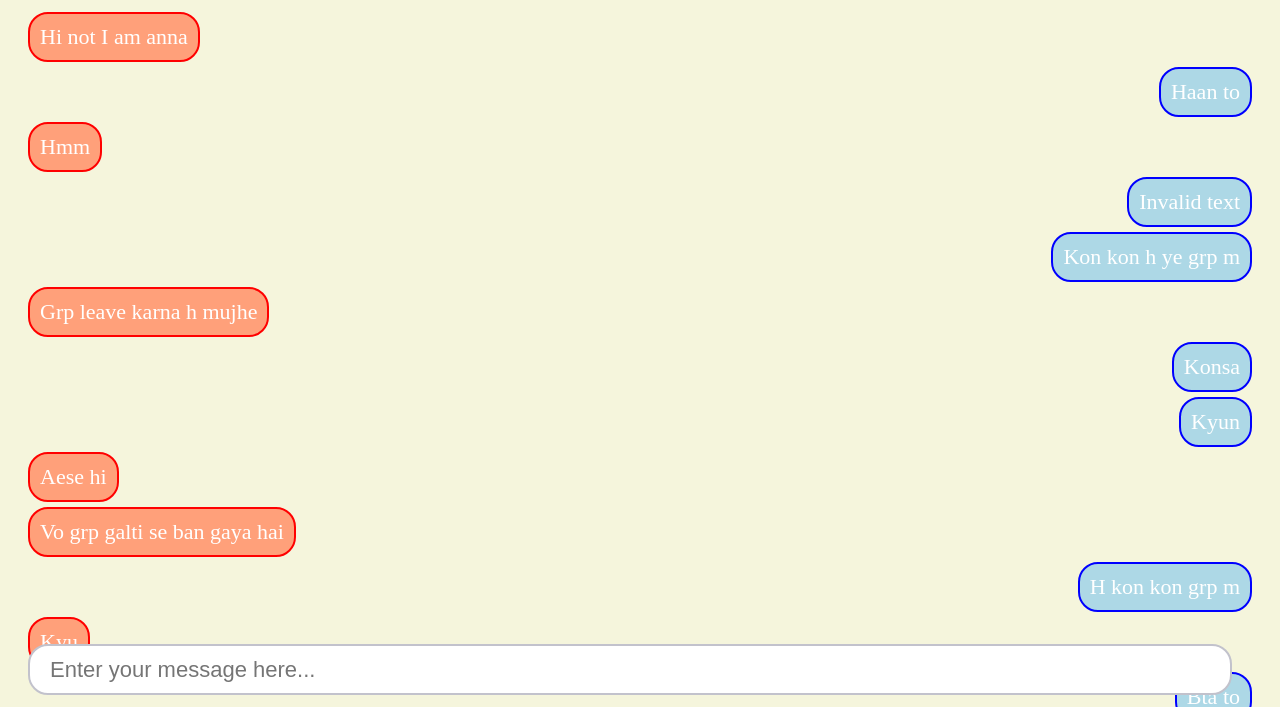
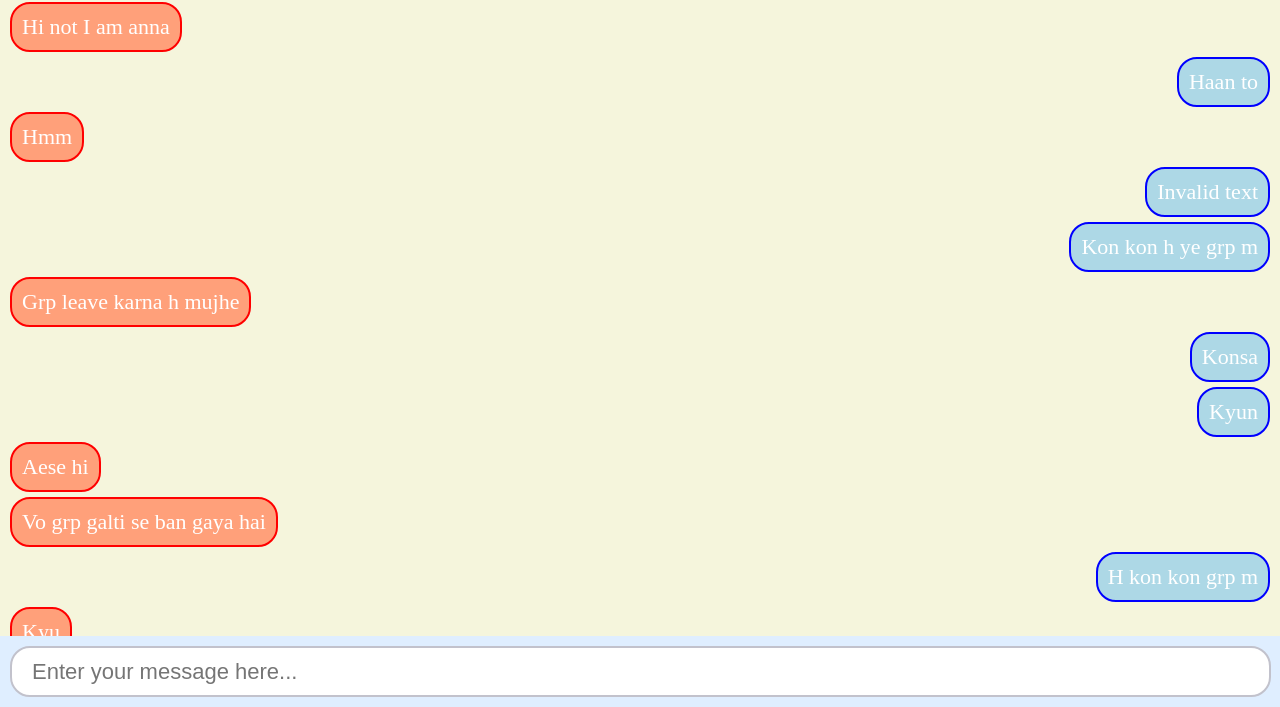
Before and after one commit to JustJunaid/insta_practice, a plain HTML site: page index.html in a window 1280 px wide. Shown: the part 93-800 px from the top of the page. Drawn offline with nearby package versions, Linux system fonts and the light colour scheme.

Commit message:
fix: input box styling

```diff
--- a/index.html
+++ b/index.html
@@ -30,6 +30,7 @@
 			}
 
 			const App = () => (
+				<>
 					<div className="container">
 						<h1 className="heading">Chat between two persons</h1>
 						{messages
@@ -43,12 +44,15 @@
 									<div className="chatsOnLeft">{message.text}</div>
 								)
 							)}
+					</div>
+					<div className="inputContainer">
 						<input
 							className="sendMessageInput"
 							placeholder="Enter your message here..."
 							type="text"
 						/>
 					</div>
+				</>
 			)
 
 			ReactDOM.render(<App />, document.getElementById('root'))
--- a/styles.css
+++ b/styles.css
@@ -1,10 +1,12 @@
 body {
 	background: beige;
 	color: #fff;
+	margin: 0;
+	box-sizing: border-box;
 }
 
 .container {
-	margin: 20px;
+	margin: 10px;
 	display: flex;
 	flex-direction: column;
 }
@@ -34,15 +36,22 @@ body {
 	color: darkslategray;
 }
 
+.inputContainer {
+	background-color: #dfeeff;
+	padding: 10px;
+	position: fixed;
+	bottom: 0;
+	width: 100%;
+}
+
 .sendMessageInput {
-	position: fixed;
-	bottom: 12px;
-	width: 92%;
+	width: calc(100% - 45px);
 	height: 45px;
 	font-size: 22px;
 	padding-left: 20px;
 	border: 2px solid #c2c2cc;
 	border-radius: 20px;
+	/* box-sizing: border-box; */
 }
 
 .sendMessageInput:focus {
```
Lines whose indentation alone changed are shown as unchanged.
